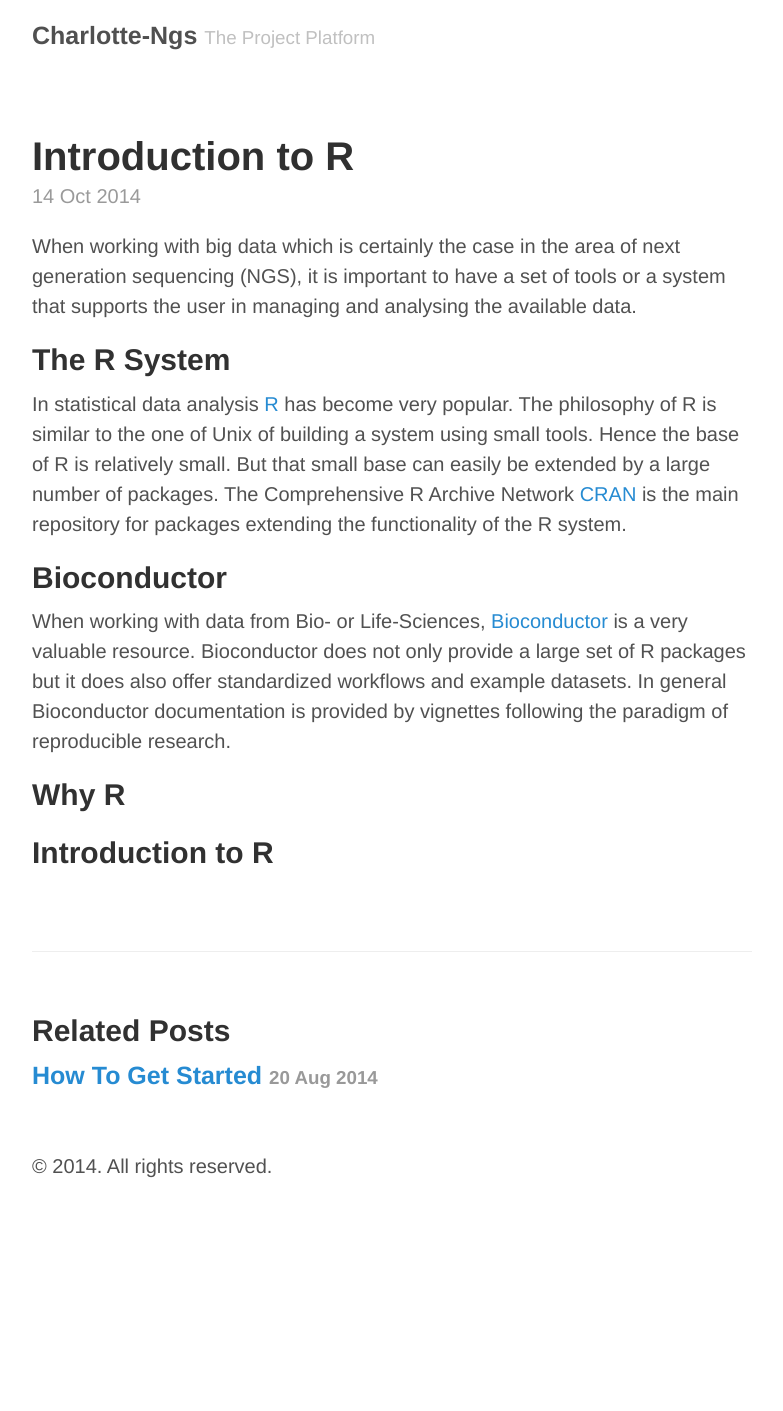
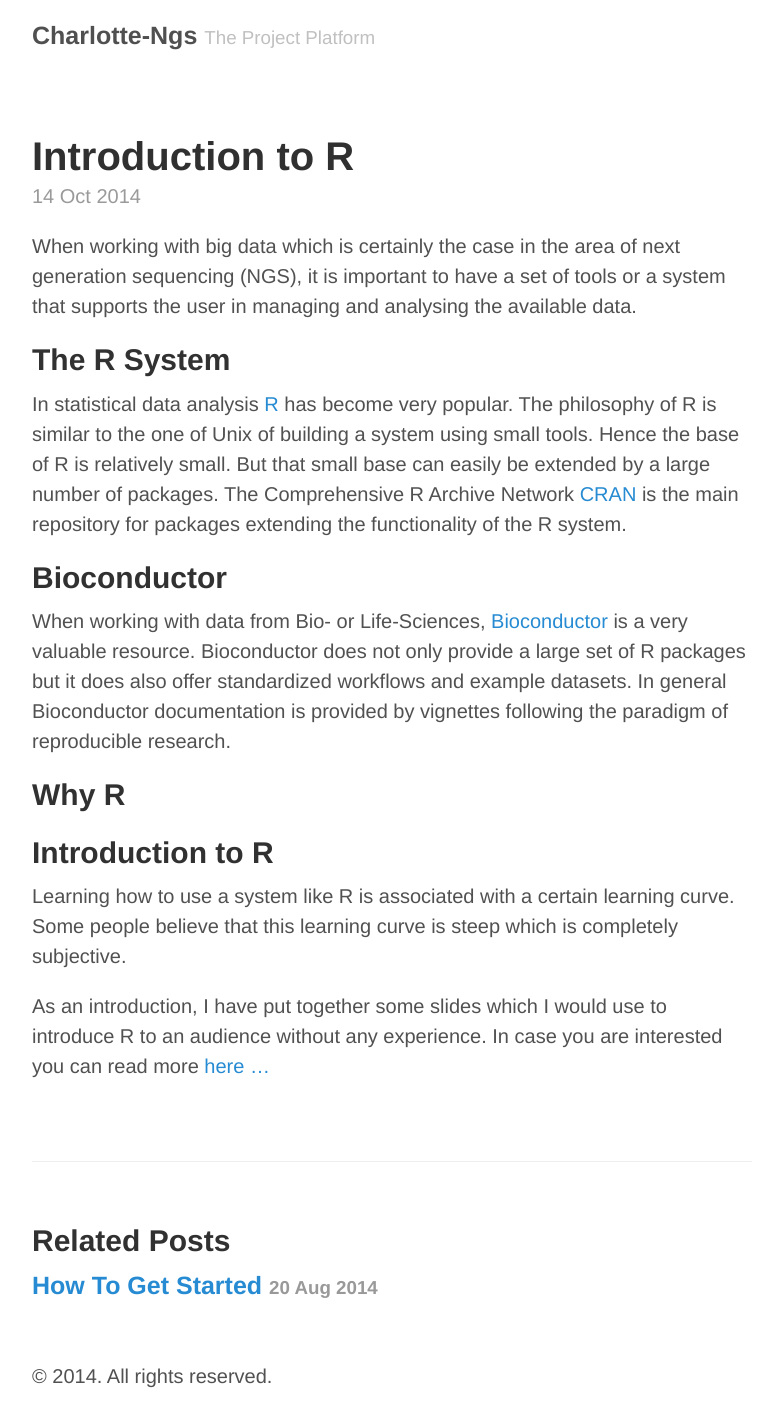
Before and after one commit to charlotte-ngs/charlotte-ngs.github.io, a Jekyll site: the page built from _posts/2014-10-14-IntroductionToR.md, in a window 1280 px wide. Shown: the whole page, without its empty margins (248-1031 px from the left). Built offline with Jekyll 4.4.1, drawn with Linux system fonts in a browser that asks for light colours; Markdown is read by kramdown in place of the engine named in the settings; before the commit the page ends 1201 px from its top, so only the background shows below that.

Commit message:
Finished first version of R intro, why R still missing

```diff
--- a/_posts/2014-10-14-IntroductionToR.md
+++ b/_posts/2014-10-14-IntroductionToR.md
@@ -26,3 +26,9 @@ paradigm of reproducible research.
 ## Why R
 
 ## Introduction to R
+Learning how to use a system like R is associated with a certain learning curve.
+Some people believe that this learning curve is steep which is completely subjective.
+
+As an introduction, I have put together some slides which I would use to introduce
+R to an audience without any experience. In case you are interested you can read more
+[here ...](http://charlotte-ngs.github.io/RCrashCourse)
```
